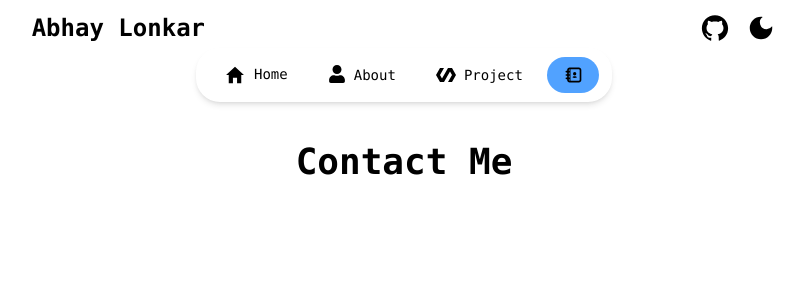
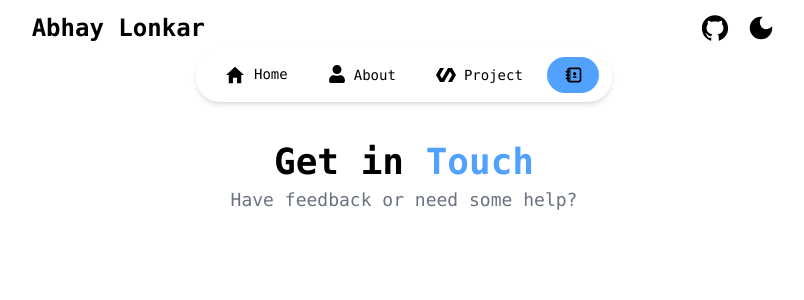
Before and after one commit to AbhayLonkar/portfolio, a React (Vite) app: page / in a window 1280 px wide. Both pictures are taken after a click on the item "Contact". Shown: the top 300 px of the page, without its empty margins (236-1040 px from the left). Built offline with nearby package versions, Linux system fonts and the light colour scheme.

Commit message:
edit contact section

```diff
--- a/components/Contact.jsx
+++ b/components/Contact.jsx
@@ -3,7 +3,10 @@ import React from 'react'
 const Contact = () => {
     return (
         <section id='contact' className={'mt-10 md:h-full  font-mono flex flex-col items-centers justify-center  dark:text-white text-gray-600 pb-16'}>
-            <h1 className={'text-center text-4xl text-black mb-10 font-bold dark:text-white'}>Contact Me</h1>
+            <h1 className={'text-center text-4xl text-black mb-1 font-bold dark:text-white'}>
+                Get in <span className='text-blue-400'>Touch</span>
+            </h1>
+            <h3 className={'text-center text-lg text-gray-500 dark:text-gray-200 '}>Have feedback or need some help?</h3>
 
         </section>
     )
```
